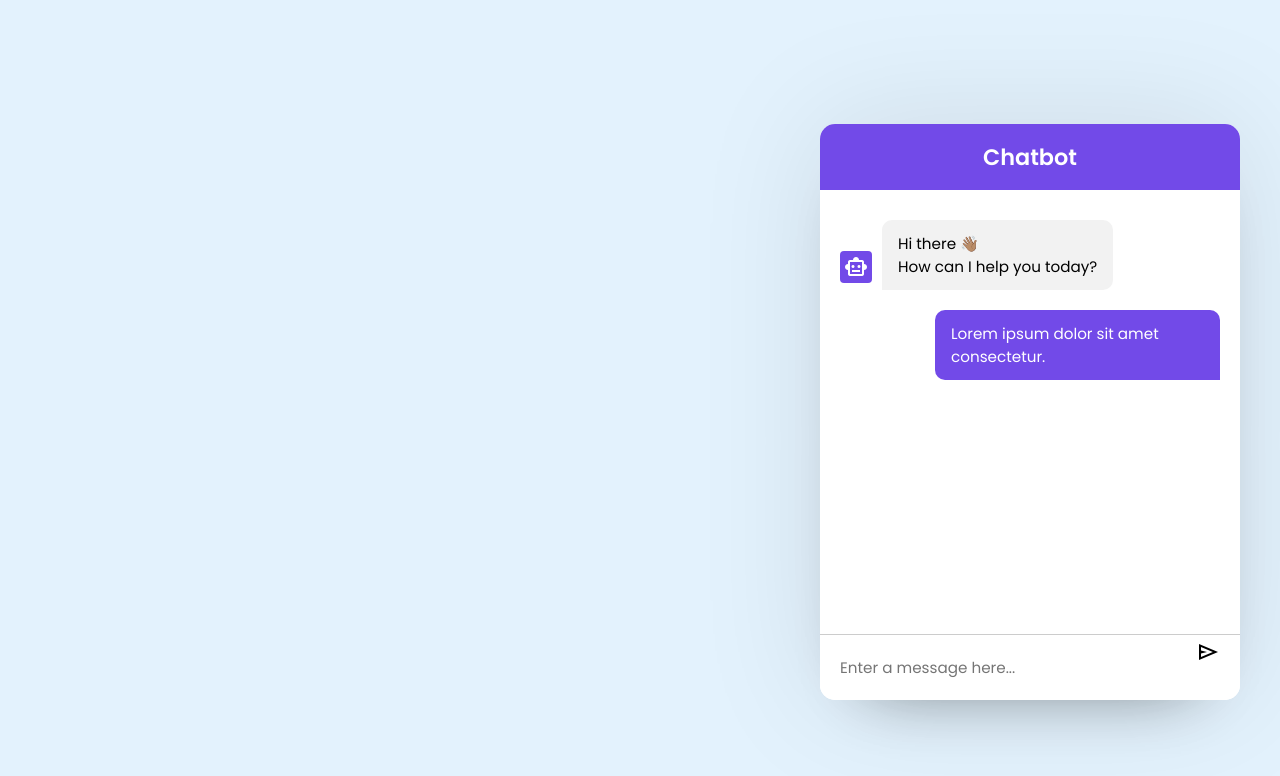
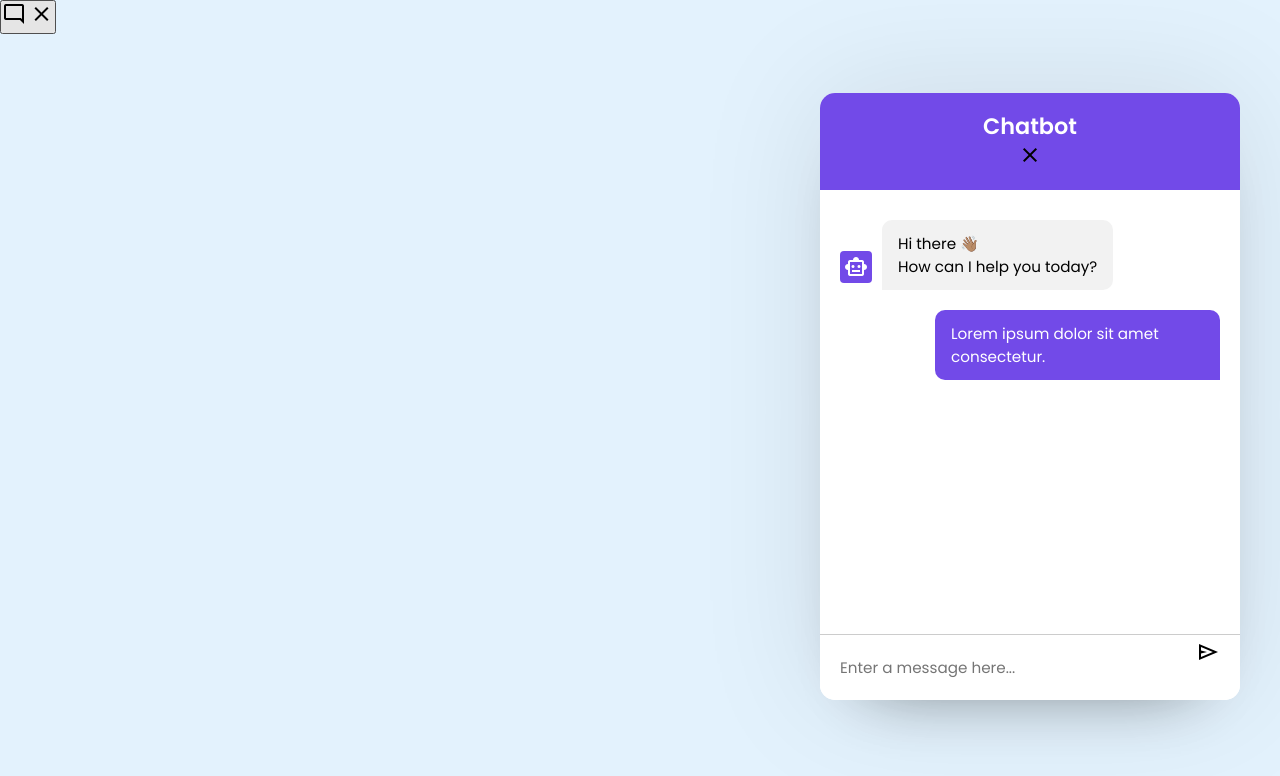
Before and after one commit to codenvibes/playground, a plain HTML site: page Chatbot_HTML_CSS_JS/index.html in a window 1280 px wide. Drawn offline with nearby package versions, Linux system fonts and the light colour scheme.

Commit message:
HTML start

```diff
--- a/Chatbot_HTML_CSS_JS/index.html
+++ b/Chatbot_HTML_CSS_JS/index.html
@@ -9,10 +9,15 @@
     <!-- Google Font Links for Icons -->
     <link rel="stylesheet" href="https://fonts.googleapis.com/css2?family=Material+Symbols+Outlined:opsz,wght,FILL,GRAD@48,400,0,0" />
 </head>
-<body>
+<body class="show-chatbot">
+    <button class="chatbot-toggler">
+        <span class="material-symbols-outlined">mode_comment</span>
+        <span class="material-symbols-outlined">close</span>
+    </button>
     <div class="chatbot">
         <header>
             <h2>Chatbot</h2>
+            <span class="material-symbols-outlined">close</span>
         </header>
         <ul class="chatbox">
             <li class="chat incoming">
@@ -24,7 +29,7 @@
             </li>
         </ul>
         <div class="chat-input">
-            <textarea placeholder="Enter a message here..."></textarea>
+            <textarea placeholder="Enter a message here..." required></textarea>
             <span id="send-btn" class="material-symbols-outlined">send</span>
         </div>
     </div>
```
